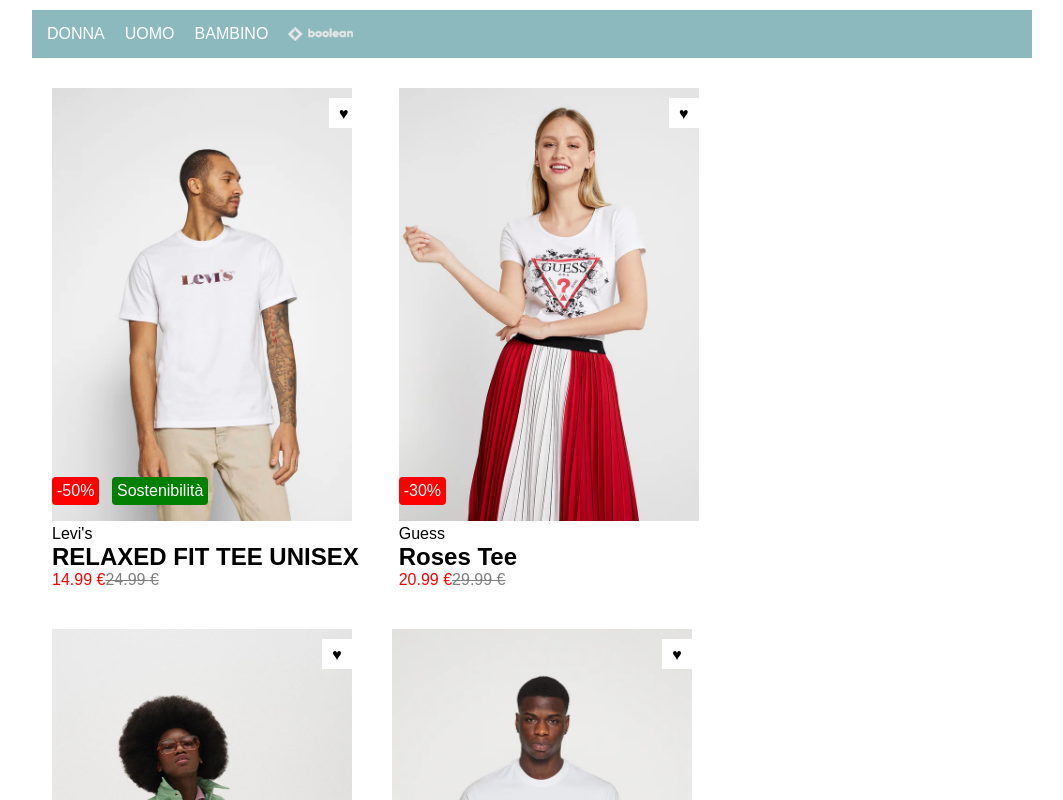
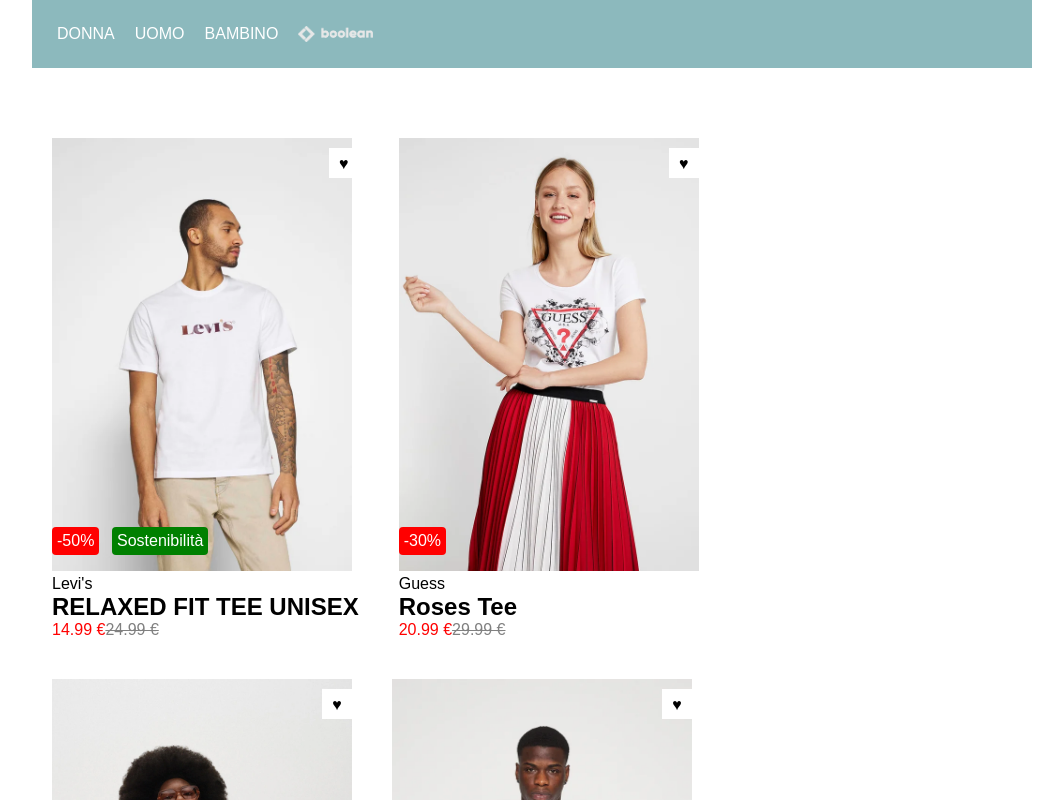
Before and after one commit to fabiomazzilli85/Boolando-Vue, a Vue app: page / in a window 1280 px wide. Shown: the top 800 px of the page, without its empty margins (108-1171 px from the left). Built offline with nearby package versions, Linux system fonts and the light colour scheme.

Commit message:
In template logo rimosso da tag li.

```diff
--- a/src/components/Navbar.vue
+++ b/src/components/Navbar.vue
@@ -20,9 +20,7 @@
                 <li>
                     <a href="#">Bambino</a>
                 </li>
-                <li>
-                    <img class="logo" src="/boolean-logo.png" alt="">
-                </li>
+                <img class="logo" src="/boolean-logo.png" alt="">
             </ul>
             </div>
         </nav>
@@ -38,7 +36,7 @@
     font-family: Arial, Helvetica, sans-serif;
     text-transform: uppercase;}
 .logo {
-    width: 65px;
+    width: 75px;
     display: block;
     align-items: center;}
 }
@@ -49,7 +47,7 @@
     display: flex;
     align-items: center;
     gap: 20px;
-    padding: 15px;
-    margin: 10px 0;
+    padding: 25px;
+    margin-bottom: 50px;
 }
 </style>
```
